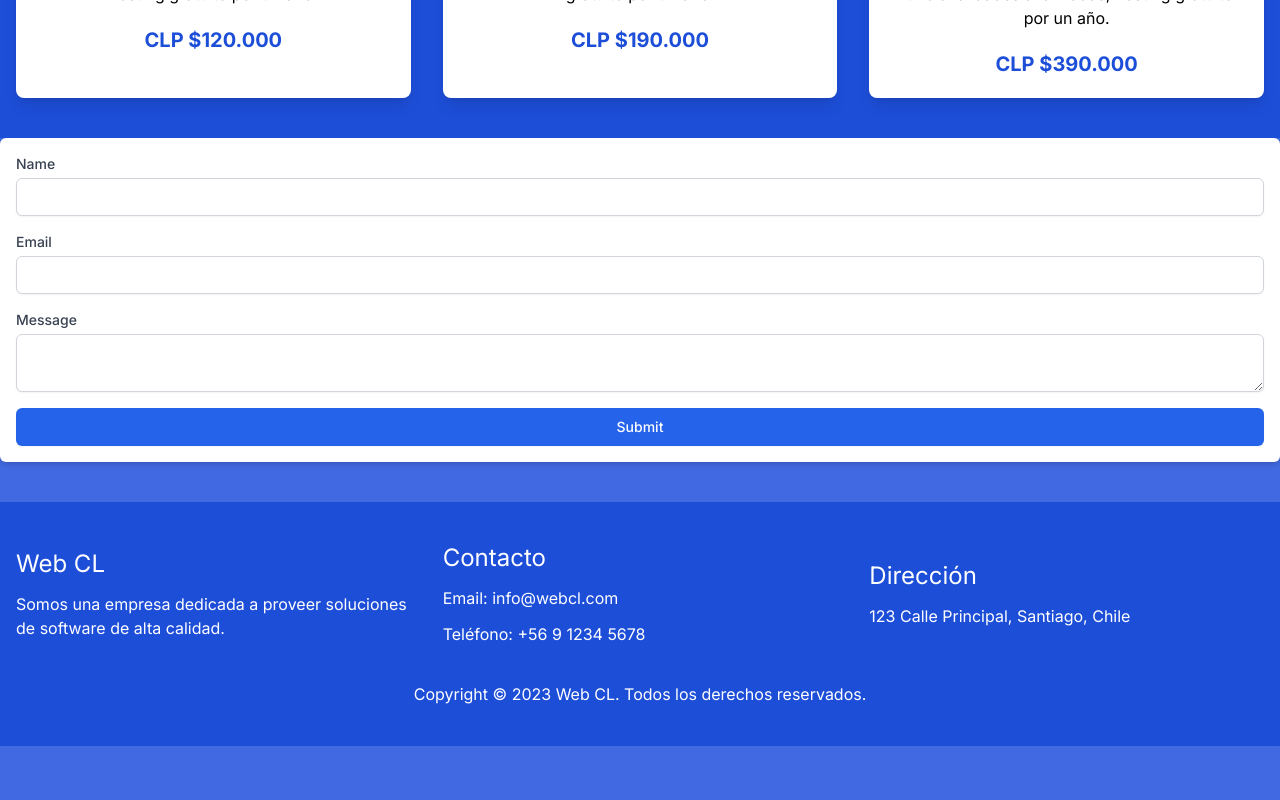
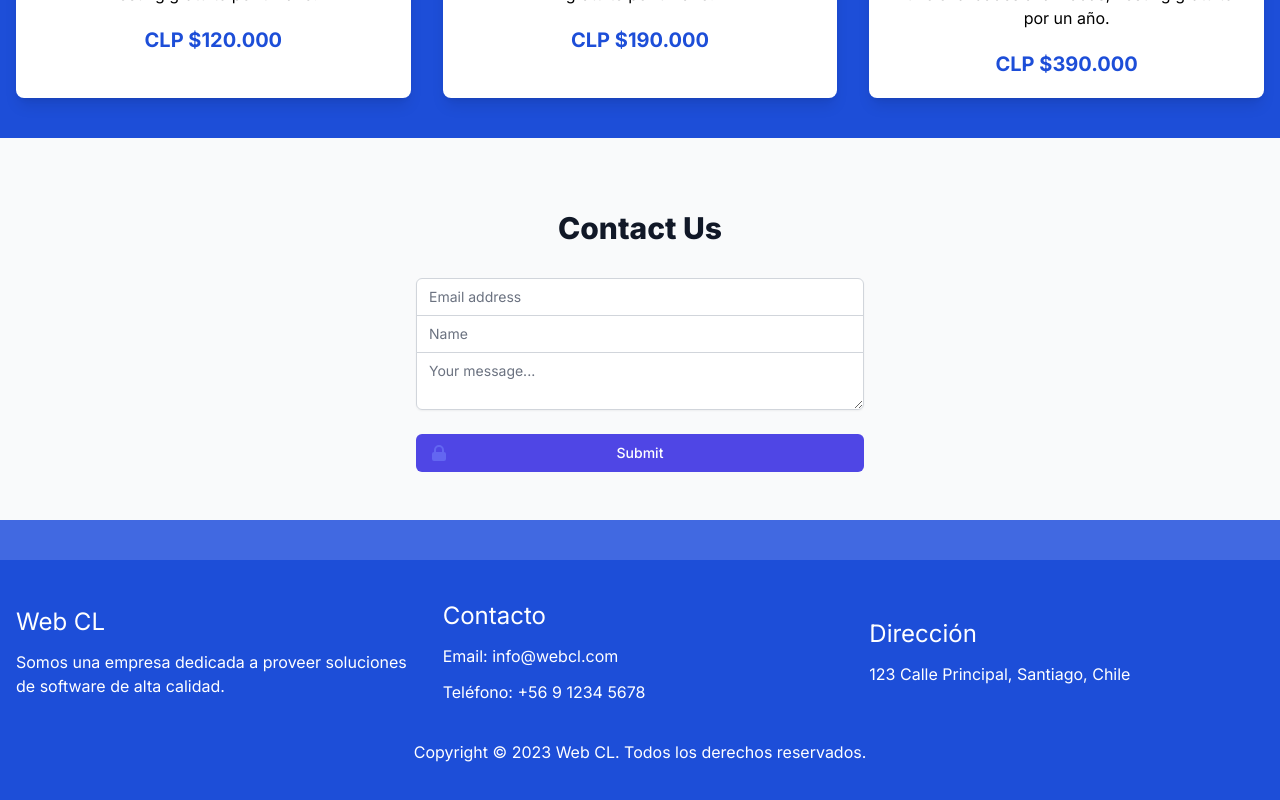
Before and after one commit to cl-web/cl-web.github.io, a Next.js app: page / in a window 1280 px wide. Shown: the part 1238-2038 px from the top of the page. Before the commit the page ends 1984 px from the top, so only its background shows below. Built offline with nearby package versions, Linux system fonts and the light colour scheme.

Commit message:
added contactform component

```diff
--- a/components/ContactForm/ContactForm.tsx
+++ b/components/ContactForm/ContactForm.tsx
@@ -1,3 +1,4 @@
+'use client'
 import React, { useState } from 'react';
 
 export default function ContactForm() {
@@ -21,59 +22,43 @@ export default function ContactForm() {
   };
 
   return (
-    <div className="bg-white p-4 rounded-md shadow-md">
-      <form onSubmit={handleSubmit}>
-        <div className="mb-4">
-          <label htmlFor="name" className="block text-sm font-medium text-gray-700">
-            Name
-          </label>
-          <input
-            type="text"
-            name="name"
-            id="name"
-            required
-            value={formData.name}
-            onChange={handleChange}
-            className="mt-1 block w-full py-2 px-3 border border-gray-300 bg-white rounded-md shadow-sm focus:outline-none focus:ring-blue-500 focus:border-blue-500 sm:text-sm"
-          />
+    <div className="flex justify-center items-center bg-gray-50 py-12 px-4 sm:px-6 lg:px-8">
+      <div className="max-w-md w-full space-y-8">
+        <div>
+          <h2 className="mt-6 text-center text-3xl font-extrabold text-gray-900">
+            Contact Us
+          </h2>
         </div>
+        <form className="mt-8 space-y-6">
+          <div className="rounded-md shadow-sm -space-y-px">
+            <div>
+              <label htmlFor="email-address" className="sr-only">Email address</label>
+              <input id="email-address" name="email" type="email" autoComplete="email" required className="appearance-none rounded-none relative block w-full px-3 py-2 border border-gray-300 placeholder-gray-500 text-gray-900 rounded-t-md focus:outline-none focus:ring-indigo-500 focus:border-indigo-500 focus:z-10 sm:text-sm" placeholder="Email address" />
+            </div>
+            <div>
+              <label htmlFor="name" className="sr-only">Name</label>
+              <input id="name" name="name" type="text" autoComplete="name" required className="appearance-none rounded-none relative block w-full px-3 py-2 border border-gray-300 placeholder-gray-500 text-gray-900 focus:outline-none focus:ring-indigo-500 focus:border-indigo-500 focus:z-10 sm:text-sm" placeholder="Name" />
+            </div>
+            <div>
+              <label htmlFor="message" className="sr-only">Message</label>
+              <textarea id="message" name="message" required className="appearance-none rounded-none relative block w-full px-3 py-2 border border-gray-300 placeholder-gray-500 text-gray-900 rounded-b-md focus:outline-none focus:ring-indigo-500 focus:border-indigo-500 focus:z-10 sm:text-sm" placeholder="Your message..."></textarea>
+            </div>
+          </div>
+          <div>
+            <button type="submit" className="group relative w-full flex justify-center py-2 px-4 border border-transparent text-sm font-medium rounded-md text-white bg-indigo-600 hover:bg-indigo-700 focus:outline-none focus:ring-2 focus:ring-offset-2 focus:ring-indigo-500">
+              <span className="absolute left-0 inset-y-0 flex items-center pl-3">
+                <svg className="h-5 w-5 text-indigo-500 group-hover:text-indigo-400" xmlns="http://www.w3.org/2000/svg" viewBox="0 0 20 20" fill="currentColor" aria-hidden="true">
+                  <path fillRule="evenodd" d="M5 9V7a5 5 0 0110 0v2a2 2 0 012 2v5a2 2 0 01-2 2H5a2 2 0 01-2-2v-5a2 2 0 012-2zm8-2v2H7V7a3 3 0 016 0z" clipRule="evenodd" />
+                </svg>
+              </span>
+              Submit
+            </button>
+          </div>
+        </form>
+      </div>
+      </div>
 
-        <div className="mb-4">
-          <label htmlFor="email" className="block text-sm font-medium text-gray-700">
-            Email
-          </label>
-          <input
-            type="email"
-            name="email"
-            id="email"
-            required
-            value={formData.email}
-            onChange={handleChange}
-            className="mt-1 block w-full py-2 px-3 border border-gray-300 bg-white rounded-md shadow-sm focus:outline-none focus:ring-blue-500 focus:border-blue-500 sm:text-sm"
-          />
-        </div>
 
-        <div className="mb-4">
-          <label htmlFor="message" className="block text-sm font-medium text-gray-700">
-            Message
-          </label>
-          <textarea
-            name="message"
-            id="message"
-            required
-            value={formData.message}
-            onChange={handleChange}
-            className="mt-1 block w-full py-2 px-3 border border-gray-300 bg-white rounded-md shadow-sm focus:outline-none focus:ring-blue-500 focus:border-blue-500 sm:text-sm"
-          />
-        </div>
 
-        <button
-          type="submit"
-          className="w-full py-2 px-4 border border-transparent rounded-md shadow-sm text-sm font-medium text-white bg-blue-600 hover:bg-blue-700 focus:outline-none focus:ring-2 focus:ring-offset-2 focus:ring-blue-500"
-        >
-          Submit
-        </button>
-      </form>
-    </div>
   );
 }
```
